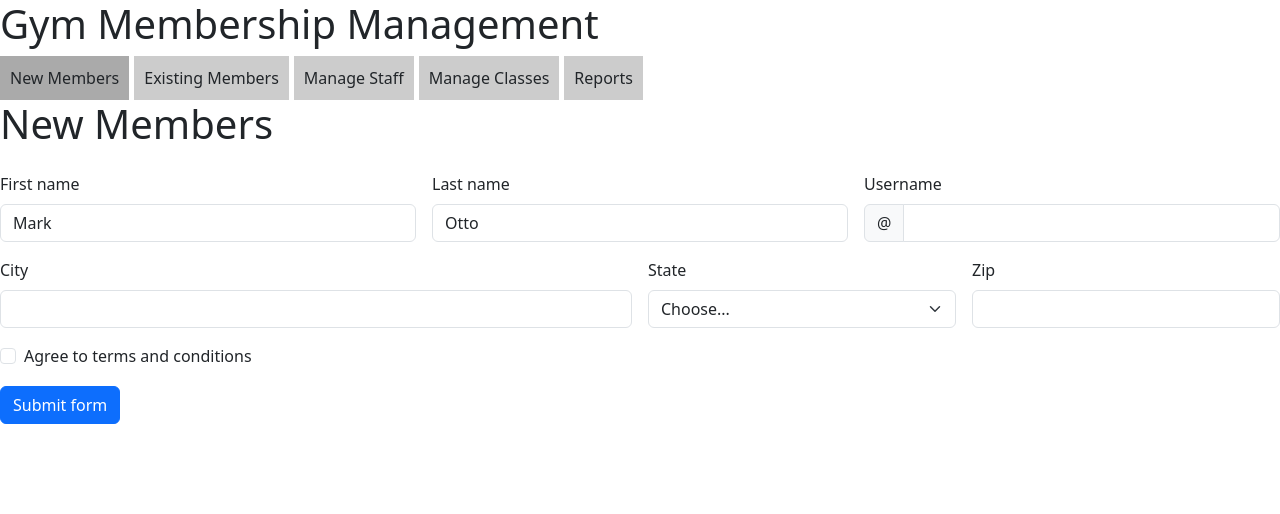
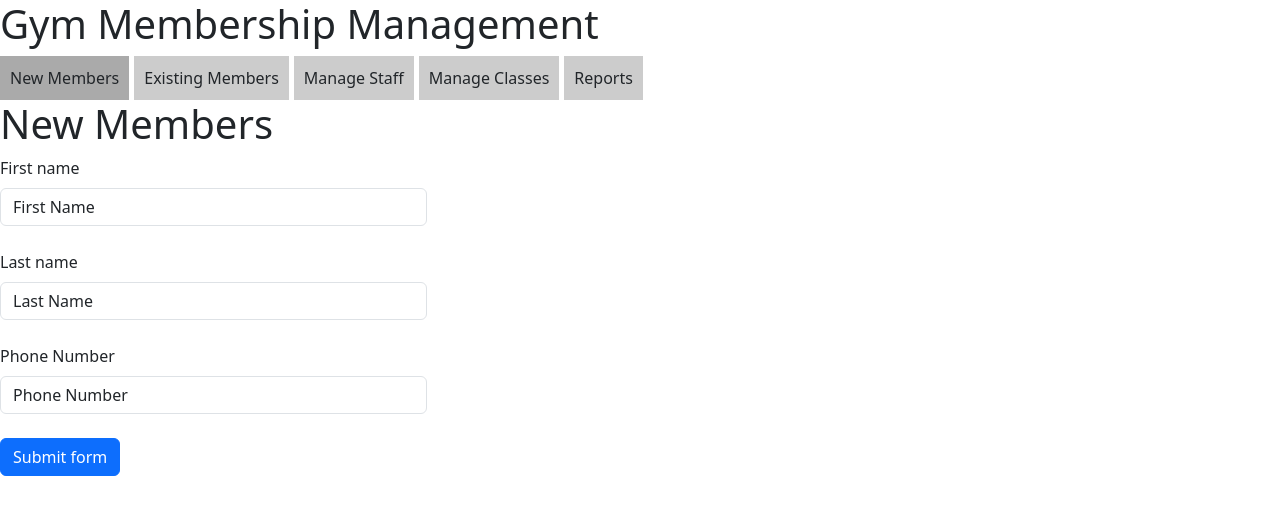
Before and after one commit to sgill994/gym-mgmt-app, a React app: page / in a window 1280 px wide. Shown: the top 514 px of the page. Built offline with nearby package versions, Linux system fonts and the light colour scheme.

Commit message:
More form stuff

```diff
--- a/package.json
+++ b/package.json
@@ -23,8 +23,8 @@
     "bootstrap": "^5.3.3",
     "css-loader": "^7.1.2",
     "react": "^17.0.2",
+    "react-bootstrap": "^2.10.2",
     "react-dom": "^17.0.2",
-    "react-bootstrap": "^2.10.2",
     "sortablejs": "^1.15.2",
     "style-loader": "^4.0.0"
   },
@@ -37,15 +37,15 @@
     "@types/react-dom": "^18.3.0",
     "@wixc3/react-board": "^2.5.0",
     "babel-loader": "^8.2.2",
-    "style-loader": "^3.3.1",
     "electron": "^30.0.8",
     "electron-builder": "^24.13.3",
     "electron-packager": "^17.1.2",
     "html-webpack-plugin": "^5.3.2",
+    "style-loader": "^3.3.1",
     "ts-loader": "^9.5.1",
     "typescript": "^5.4.5",
     "webpack": "^5.42.0",
-    "webpack-cli": "^4.7.2",
+    "webpack-cli": "^4.10.0",
     "webpack-dev-server": "^4.7.2"
   }
 }
--- a/src/App.js
+++ b/src/App.js
@@ -1,5 +1,6 @@
 import React, { useState } from 'react';
 import 'bootstrap/dist/css/bootstrap.min.css';
+import './assets/styles/App.css'
 import Tabs from './components/Tabs';
 import NewMembersPage from './pages/NewMembersPage';
 import ExistingMembersPage from './pages/ExistingMembersPage';
--- a/src/components/MemberList.js
+++ b/src/components/MemberList.js
@@ -4,7 +4,7 @@ const MemberList = ({ members }) => (
   <ul id="member-list">
     {members.map((member, index) => (
       <li key={index}>
-        {member.firstName} {member.lastName} - {member.contactNumber}
+        {member.firstName} {member.lastName} - {member.phoneNumber}
       </li>
     ))}
   </ul>
--- a/src/components/NewMemberForm.js
+++ b/src/components/NewMemberForm.js
@@ -16,67 +16,49 @@ const NewMemberForm = ({ addMember }) => {
       const formData = new FormData(form);
       const firstName = formData.get('firstName');
       const lastName = formData.get('lastName');
-      const username = formData.get('username');
+      const phoneNumber = formData.get('phoneNumber');
       // Add more fields as needed
-      addMember({ firstName, lastName, username });
+      addMember({ firstName, lastName, phoneNumber });
       form.reset();
     }
   };
 
   return (
     <form className={`row g-3 ${validated ? 'was-validated' : ''}`} onSubmit={handleSubmit} noValidate>
-      <div>
+
+      <div id = 'customerWelcome'>
+
+        <div className="col-md-4">
+          <label htmlFor="validationCustom01" className="form-label">First name</label>
+          <input type="text" className="form-control" id="validationCustom01" defaultValue="First Name" name="firstName" required />
+          <div className="valid-feedback">Looks good!</div>
+        </div>
+        <br/>
+        <div className="col-md-4">
+          <label htmlFor="validationCustom02" className="form-label">Last name</label>
+          <input type="text" className="form-control" id="validationCustom02" defaultValue="Last Name" name="lastName" required />
+          <div className="valid-feedback">Looks good!</div>
+        </div>
+        <br />
+        <div className="col-md-4">
+          <label htmlFor="validationCustom03" className="form-label">Phone Number</label>
+          <input type="text" className="form-control" id="validationCustom03" defaultValue="Phone Number" name="phoneNumber" required />
+          <div className="valid-feedback">Looks good!</div>
+          <br />
+          <button className="btn btn-primary" type="submit">Submit form</button>
+        </div>
 
       </div>
-      <div className="col-md-4">
-        <label htmlFor="validationCustom01" className="form-label">First name</label>
-        <input type="text" className="form-control" id="validationCustom01" defaultValue="Mark" name="firstName" required />
-        <div className="valid-feedback">Looks good!</div>
+      <div id = 'customerAddress'>
+
       </div>
-      <div className="col-md-4">
-        <label htmlFor="validationCustom02" className="form-label">Last name</label>
-        <input type="text" className="form-control" id="validationCustom02" defaultValue="Otto" name="lastName" required />
-        <div className="valid-feedback">Looks good!</div>
+      <div id = 'customerAdditionalInfo'>
+
       </div>
-      <div className="col-md-4">
-        <label htmlFor="validationCustomUsername" className="form-label">Username</label>
-        <div className="input-group has-validation">
-          <span className="input-group-text" id="inputGroupPrepend">@</span>
-          <input type="text" className="form-control" id="validationCustomUsername" aria-describedby="inputGroupPrepend" name="username" required />
-          <div className="invalid-feedback">Please choose a username.</div>
-        </div>
+      <div id = 'customerEmergencyContact'>
+
       </div>
-      <div className="col-md-6">
-        <label htmlFor="validationCustom03" className="form-label">City</label>
-        <input type="text" className="form-control" id="validationCustom03" required />
-        <div className="invalid-feedback">Please provide a valid city.</div>
-      </div>
-      <div className="col-md-3">
-        <label htmlFor="validationCustom04" className="form-label">State</label>
-        <select className="form-select" id="validationCustom04" required>
-          <option selected disabled value="">Choose...</option>
-          <option>Nunya</option>
-          <option>Ligma</option>
-        </select>
-        <div className="invalid-feedback">Please select a valid state.</div>
-      </div>
-      <div className="col-md-3">
-        <label htmlFor="validationCustom05" className="form-label">Zip</label>
-        <input type="text" className="form-control" id="validationCustom05" required />
-        <div className="invalid-feedback">Please provide a valid zip.</div>
-      </div>
-      <div className="col-12">
-        <div className="form-check">
-          <input className="form-check-input" type="checkbox" value="" id="invalidCheck" required />
-          <label className="form-check-label" htmlFor="invalidCheck">
-            Agree to terms and conditions
-          </label>
-          <div className="invalid-feedback">You must agree before submitting.</div>
-        </div>
-      </div>
-      <div className="col-12">
-        <button className="btn btn-primary" type="submit">Submit form</button>
-      </div>
+
     </form>
   );
 };
```
Also changed, not shown: src/assets/images/placeholder.css (deleted), 1 other file (tests, documents, lock files or other folders).
